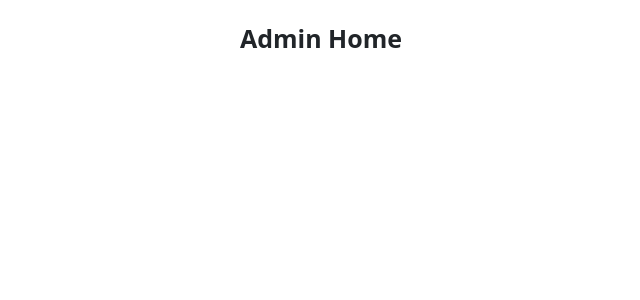
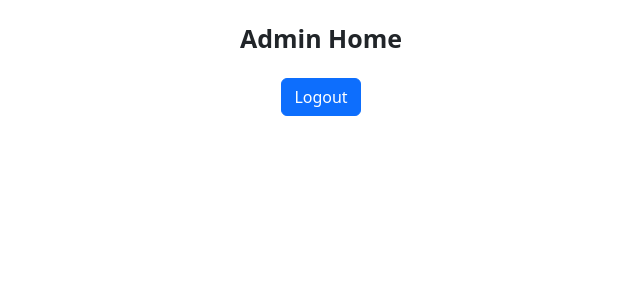
Before and after one commit to KhaoulaElHattabi/MERN-stack-BookStore-app, a React (Create React App) app in the folder front-end/book-store/: page /admin in a window 1280 px wide. Shown: the top 300 px of the page, without its empty margins (319-959 px from the left). Built offline with nearby package versions, Linux system fonts and the light colour scheme.

Commit message:
Create logout button

```diff
--- a/front-end/book-store/src/components/AdminHome.js
+++ b/front-end/book-store/src/components/AdminHome.js
@@ -1,12 +1,27 @@
 import '../App.css';
-
-
+import Button from 'react-bootstrap/Button';
+import {useState} from 'react';
+import { useNavigate } from 'react-router-dom';
 
 function AdminHome(){
+  const  [loggedIn, setLoggedIn] = useState(localStorage.getItem("token"));
+
+  const nav =useNavigate()
+
+  const logOut=()=>{
+    localStorage.removeItem('token')
+    localStorage.removeItem('user')
+      setLoggedIn(true);
+      nav("/login")
+    }
+
     return(
         <>
         <div className="pg-not-fd">Admin Home</div>
-        </>
+        <Button variant="primary" type="submit" onClick={logOut} >
+        Logout
+      </Button>
+      </>
     )
 }
 
--- a/front-end/book-store/src/components/Login.js
+++ b/front-end/book-store/src/components/Login.js
@@ -64,7 +64,7 @@ import 'react-toastify/dist/ReactToastify.css';
       </Form.Group>
 
       <Button variant="primary" type="submit" >
-        Connect
+        Login
       </Button>
     </Form>
     <br></br>
--- a/front-end/book-store/src/components/VisitorHome.js
+++ b/front-end/book-store/src/components/VisitorHome.js
@@ -1,11 +1,28 @@
 import '../App.css';
-
+import Button from 'react-bootstrap/Button';
+import {useState} from 'react';
+import { useNavigate } from 'react-router-dom'
 
 
 function VisitorHome(){
+const  [loggedIn, setLoggedIn] = useState(localStorage.getItem("token"));
+
+const nav =useNavigate()
+
+const logOut=()=>{
+    localStorage.removeItem('token')
+    localStorage.removeItem('user')
+    setLoggedIn(true);
+    nav("/login")
+}
+
+
     return(
         <>
         <div className="pg-not-fd">Visitor Home</div>
+        <Button variant="primary" type="submit" onClick={logOut} >
+        Logout
+      </Button>
         </>
     )
 }
```
Also changed, not shown: front-end/book-store/src/components/Navbar.js (added, +18 -0 lines), front-end/book-store/src/components/Home.js (added).
